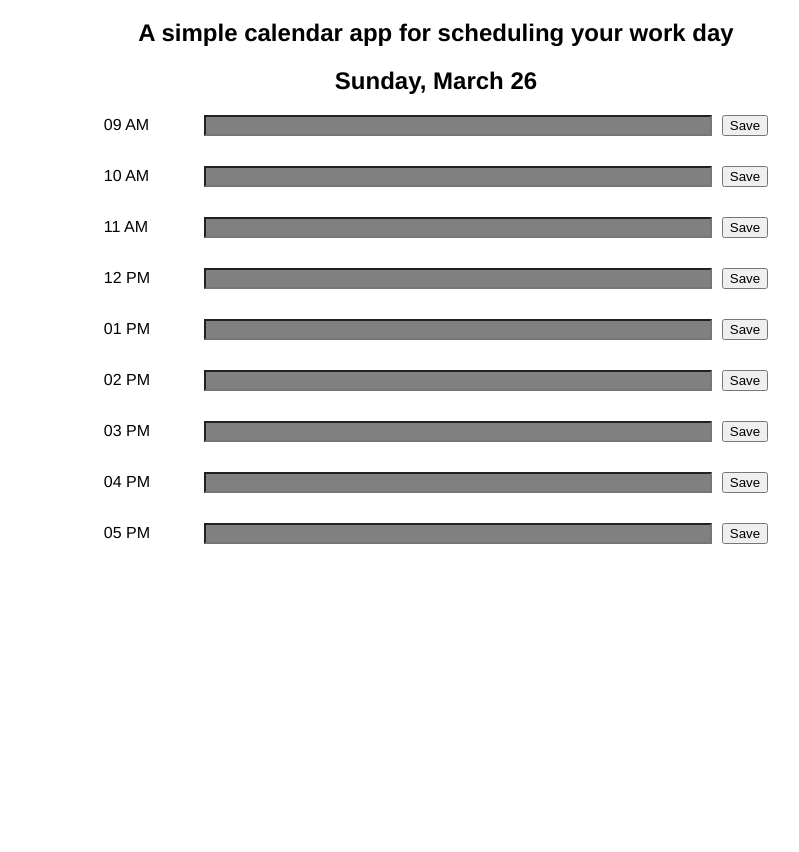
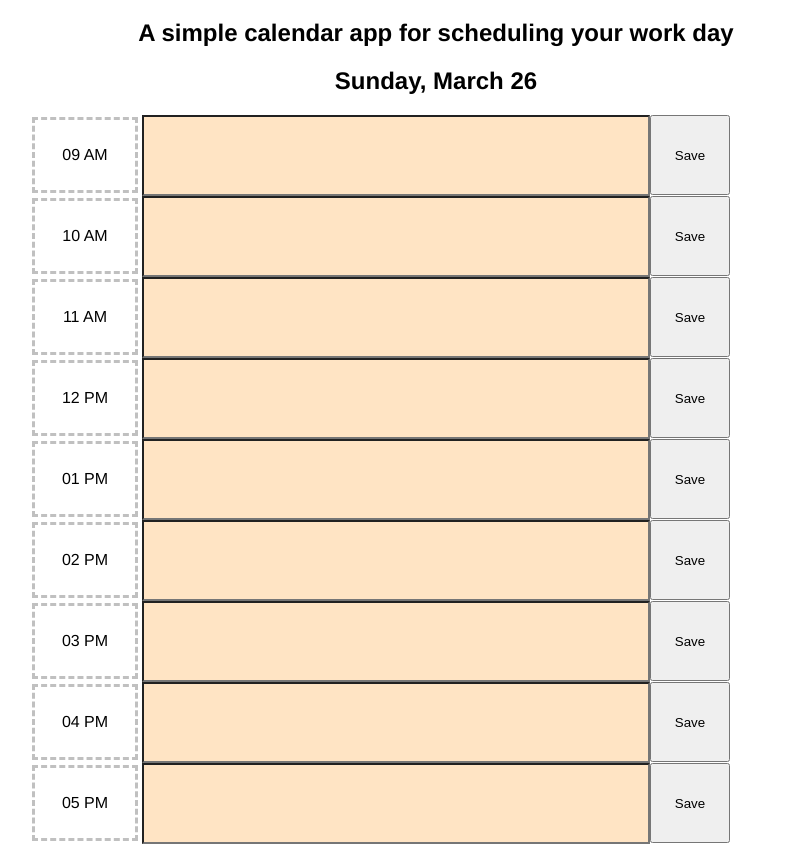
Before and after one commit to StrugglerXIV/Event-Planner-Challenge, a plain HTML site: page index.html in a window 1280 px wide. Shown: the part 69-921 px from the top of the page, without its empty margins (204-1003 px from the left). Before the commit the page ends 800 px from the top, so only its background shows below. Drawn offline with nearby package versions, Linux system fonts and the light colour scheme.

Commit message:
Adding CSS and optimizing the code

```diff
--- a/assets/css/main.css
+++ b/assets/css/main.css
@@ -1,10 +1,18 @@
 .inputClass {
     width: 500px;
+    height: 75px;
 }
 
 time {
     width: 100px;
-    height: 50px;
+    height: 70px;
+    border: dashed;
+    border-color: rgba(128, 128, 128, 0.486);
+    position: absolute;
+    margin-left: -110px;
+    display: flex;
+    align-items: center;
+    justify-content: center;
 }
 
 .scheduleTable {
@@ -14,9 +22,11 @@ time {
 
 row {
     display: inline-flex;
-    align-items: baseline;
+    align-items: center;
+    text-align: center;
 }
 
 .btn {
-    margin-left: 10px;
+    height: 80px;
+    width: 80px;
 }
--- a/assets/js/main.js
+++ b/assets/js/main.js
@@ -124,7 +124,7 @@ function colorize() {
     if (dayjs().isSame(dayjs().hour(9))) {
         document.getElementById('field1').style.backgroundColor = "red";
     } else if (dayjs().isAfter(dayjs().hour(9))) {
-        document.getElementById('field1').style.backgroundColor = "grey";
+        document.getElementById('field1').style.backgroundColor = "bisque";
     } else {
         document.getElementById('field1').style.backgroundColor = "green";
     }
@@ -132,7 +132,7 @@ function colorize() {
     if (dayjs().isSame(dayjs().hour(10))) {
         document.getElementById('field2').style.backgroundColor = "red";
     } else if (dayjs().isAfter(dayjs().hour(10))) {
-        document.getElementById('field2').style.backgroundColor = "grey";
+        document.getElementById('field2').style.backgroundColor = "bisque";
     } else {
         document.getElementById('field2').style.backgroundColor = "green";
     }
@@ -140,7 +140,7 @@ function colorize() {
     if (dayjs().isSame(dayjs().hour(11))) {
         document.getElementById('field3').style.backgroundColor = "red";
     } else if (dayjs().isAfter(dayjs().hour(10))) {
-        document.getElementById('field3').style.backgroundColor = "grey";
+        document.getElementById('field3').style.backgroundColor = "bisque";
     } else {
         document.getElementById('field3').style.backgroundColor = "green";
     }
@@ -148,7 +148,7 @@ function colorize() {
     if (dayjs().isSame(dayjs().hour(12))) {
         document.getElementById('field4').style.backgroundColor = "red";
     } else if (dayjs().isAfter(dayjs().hour(12))) {
-        document.getElementById('field4').style.backgroundColor = "grey";
+        document.getElementById('field4').style.backgroundColor = "bisque";
     } else {
         document.getElementById('field4').style.backgroundColor = "green";
     }
@@ -156,7 +156,7 @@ function colorize() {
     if (dayjs().isSame(dayjs().hour(13))) {
         document.getElementById('field5').style.backgroundColor = "red";
     } else if (dayjs().isAfter(dayjs().hour(13))) {
-        document.getElementById('field5').style.backgroundColor = "grey";
+        document.getElementById('field5').style.backgroundColor = "bisque";
     } else {
         document.getElementById('field5').style.backgroundColor = "green";
     }
@@ -164,7 +164,7 @@ function colorize() {
     if (dayjs().isSame(dayjs().hour(14))) {
         document.getElementById('field6').style.backgroundColor = "red";
     } else if (dayjs().isAfter(dayjs().hour(14))) {
-        document.getElementById('field6').style.backgroundColor = "grey";
+        document.getElementById('field6').style.backgroundColor = "bisque";
     } else {
         document.getElementById('field6').style.backgroundColor = "green";
     }
@@ -172,7 +172,7 @@ function colorize() {
     if (dayjs().isSame(dayjs().hour(15))) {
         document.getElementById('field7').style.backgroundColor = "red";
     } else if (dayjs().isAfter(dayjs().hour(15))) {
-        document.getElementById('field7').style.backgroundColor = "grey";
+        document.getElementById('field7').style.backgroundColor = "bisque";
     } else {
         document.getElementById('field7').style.backgroundColor = "green";
     }
@@ -180,7 +180,7 @@ function colorize() {
     if (dayjs().isSame(dayjs().hour(16))) {
         document.getElementById('field8').style.backgroundColor = "red";
     } else if (dayjs().isAfter(dayjs().hour(16))) {
-        document.getElementById('field8').style.backgroundColor = "grey";
+        document.getElementById('field8').style.backgroundColor = "bisque";
     } else {
         document.getElementById('field8').style.backgroundColor = "green";
     }
@@ -188,7 +188,7 @@ function colorize() {
     if (dayjs().isSame(dayjs().hour(17))) {
         document.getElementById('field9').style.backgroundColor = "red";
     } else if (dayjs().isAfter(dayjs().hour(17))) {
-        document.getElementById('field9').style.backgroundColor = "grey";
+        document.getElementById('field9').style.backgroundColor = "bisque";
     } else {
         document.getElementById('field9').style.backgroundColor = "green";
     }
```
